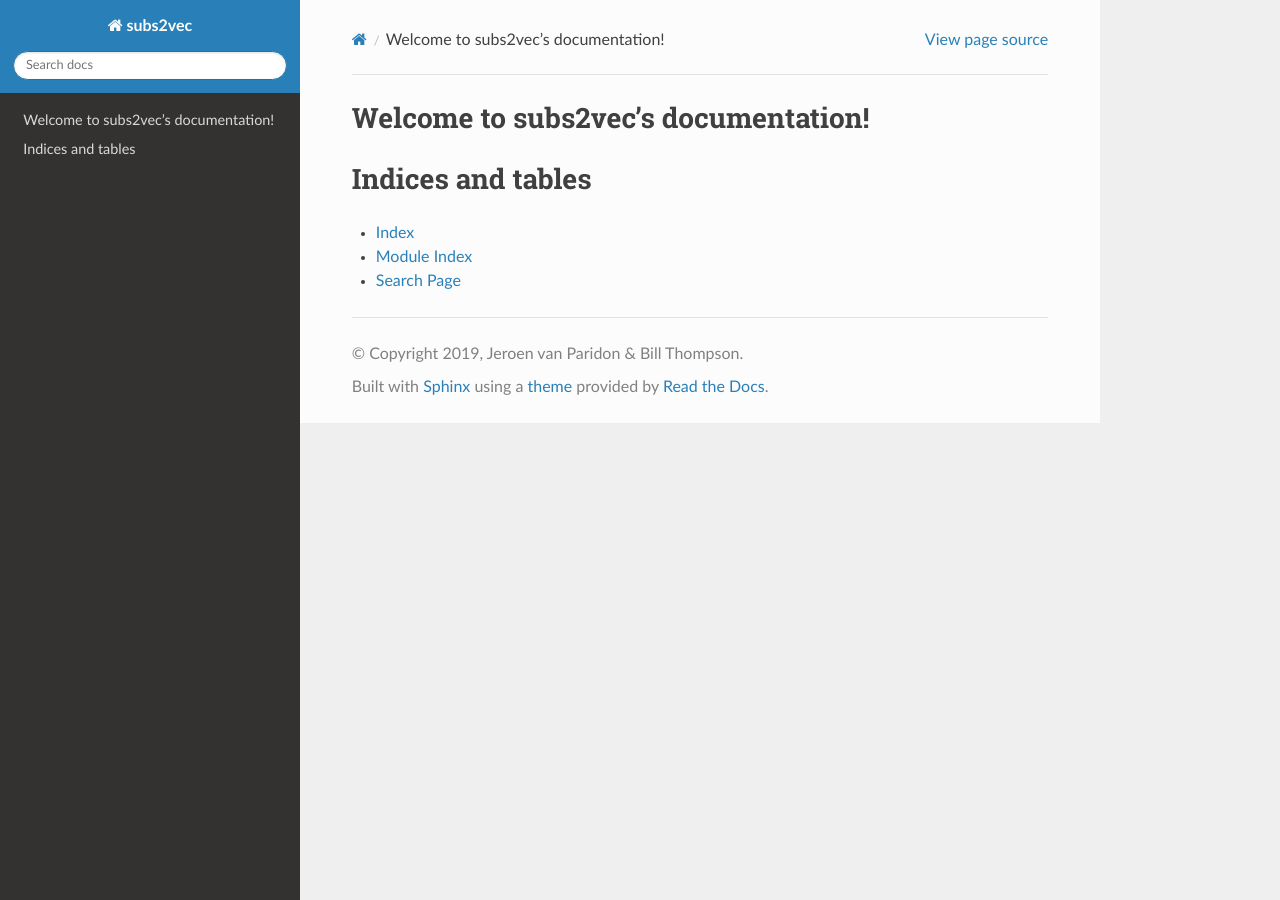
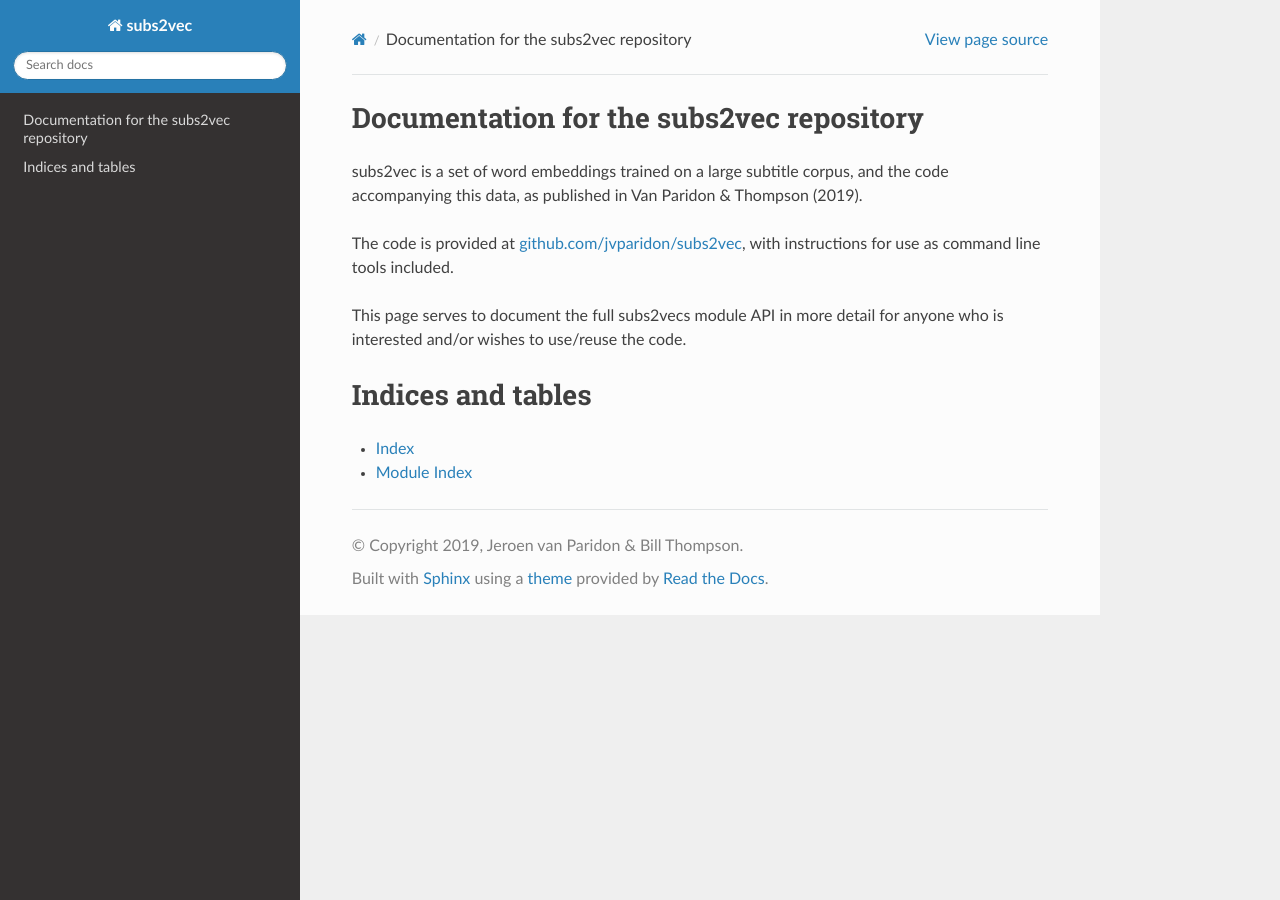
Before and after one commit to jvparidon/subs2vec, a Sphinx documentation site: the page built from docs/index.rst, in a window 1280 px wide. Built offline with Sphinx 7.4.7 and the Read the Docs theme 2.0.0, drawn with Linux system fonts in a browser that asks for light colours.

```diff
--- a/docs/index.rst
+++ b/docs/index.rst
@@ -3,8 +3,15 @@
    You can adapt this file completely to your liking, but it should at least
    contain the root `toctree` directive.
 
-Welcome to subs2vec's documentation!
-====================================
+Documentation for the subs2vec repository
+=========================================
+
+subs2vec is a set of word embeddings trained on a large subtitle corpus, and the code accompanying this data, as published in Van Paridon & Thompson (2019).
+
+The code is provided at `github.com/jvparidon/subs2vec
+<https://github.com/jvparidon/subs2vec/>`_, with instructions for use as command line tools included.
+
+This page serves to document the full subs2vecs module API in more detail for anyone who is interested and/or wishes to use/reuse the code.
 
 .. toctree::
    :maxdepth: 2
@@ -17,4 +24,3 @@ Indices and tables
 
 * :ref:`genindex`
 * :ref:`modindex`
-* :ref:`search`
```
Also changed, not shown: 1 other file.
